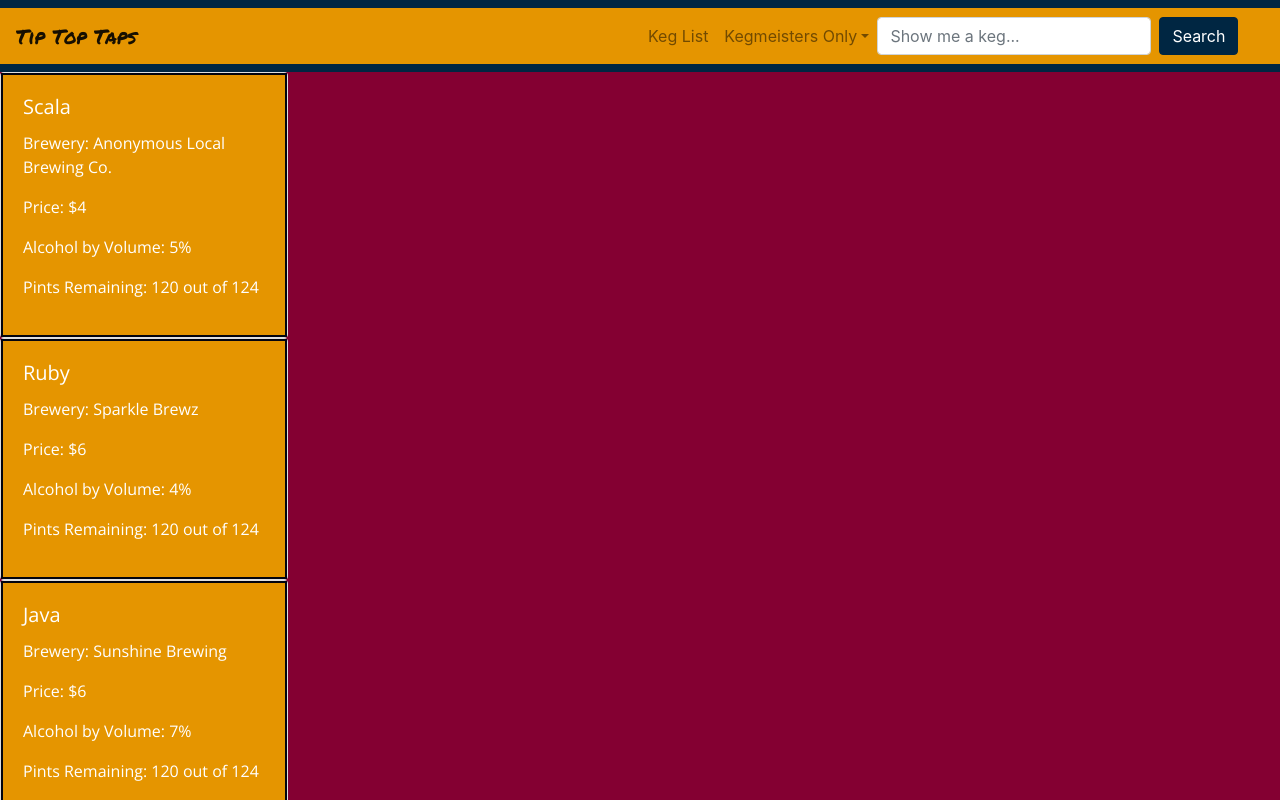
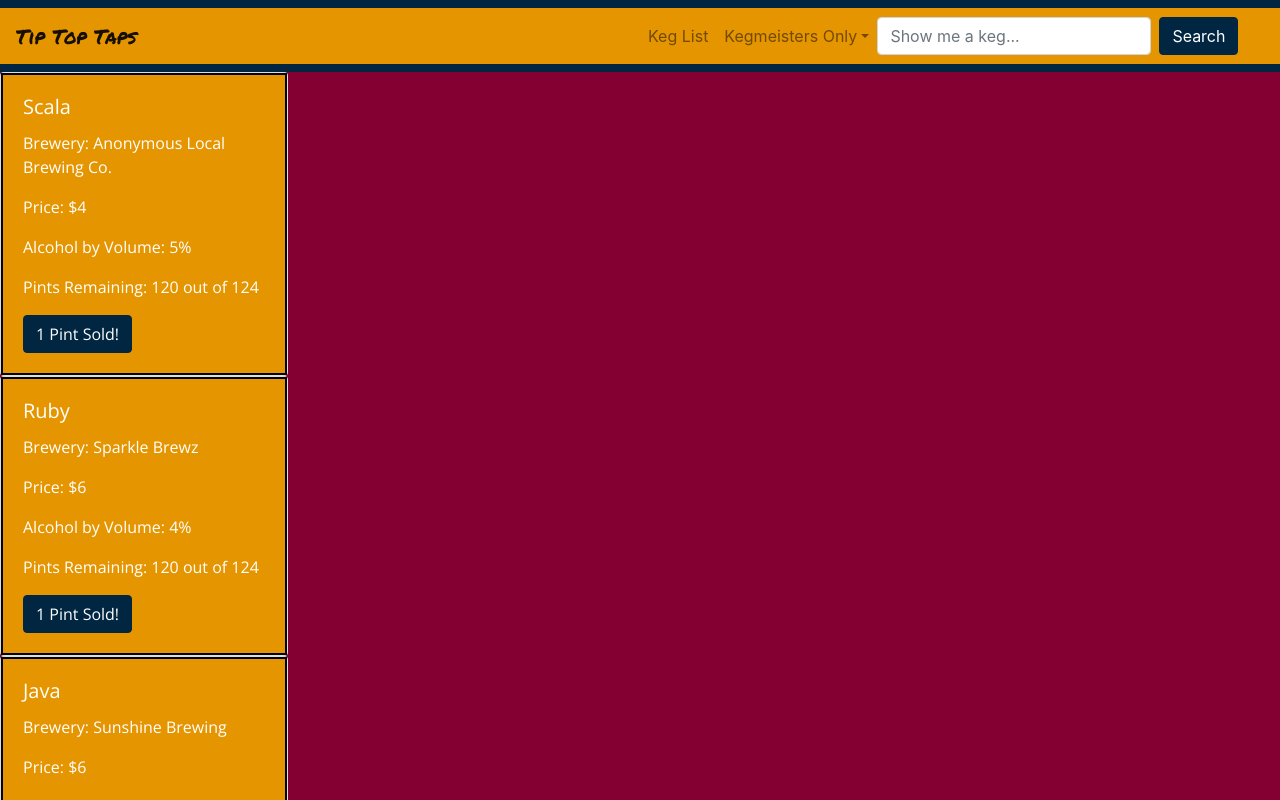
Before and after one commit to larabjork/taproom, a React (Create React App) app: page /#/keglist in a window 1280 px wide. Shown: the top 800 px of the page. Built offline with nearby package versions, Linux system fonts and the light colour scheme.

Commit message:
add styling to keg card, including pint sold button but display not solved

```diff
--- a/src/components/Keg.jsx
+++ b/src/components/Keg.jsx
@@ -1,13 +1,20 @@
 
 import React from "react";
 import PropTypes from "prop-types";
-import { Card, CardDeck } from 'react-bootstrap';
+import { Card, Button } from 'react-bootstrap';
 
 const kegStyle = {
   backgroundColor: '#E59500',
   border: '2px solid #02040F',
   fontFamily: 'Open Sans'
 }
+
+const btnStylePintSold= {
+  backgroundColor: '#002642',
+  borderColor: '#002642',
+  color: 'white'
+}
+
 
 function Keg(props){
   return (
@@ -30,6 +37,7 @@ function Keg(props){
               <p>Alcohol by Volume: {props.alcoholContent}</p>
               <p>Pints Remaining: {props.pintRemaining} out of 124</p>
             </Card.Text>
+            <Button style={btnStylePintSold}>1 Pint Sold!</Button>
           </Card.Body>
         </Card>
       </div>
```
Lines whose indentation alone changed are shown as unchanged.
